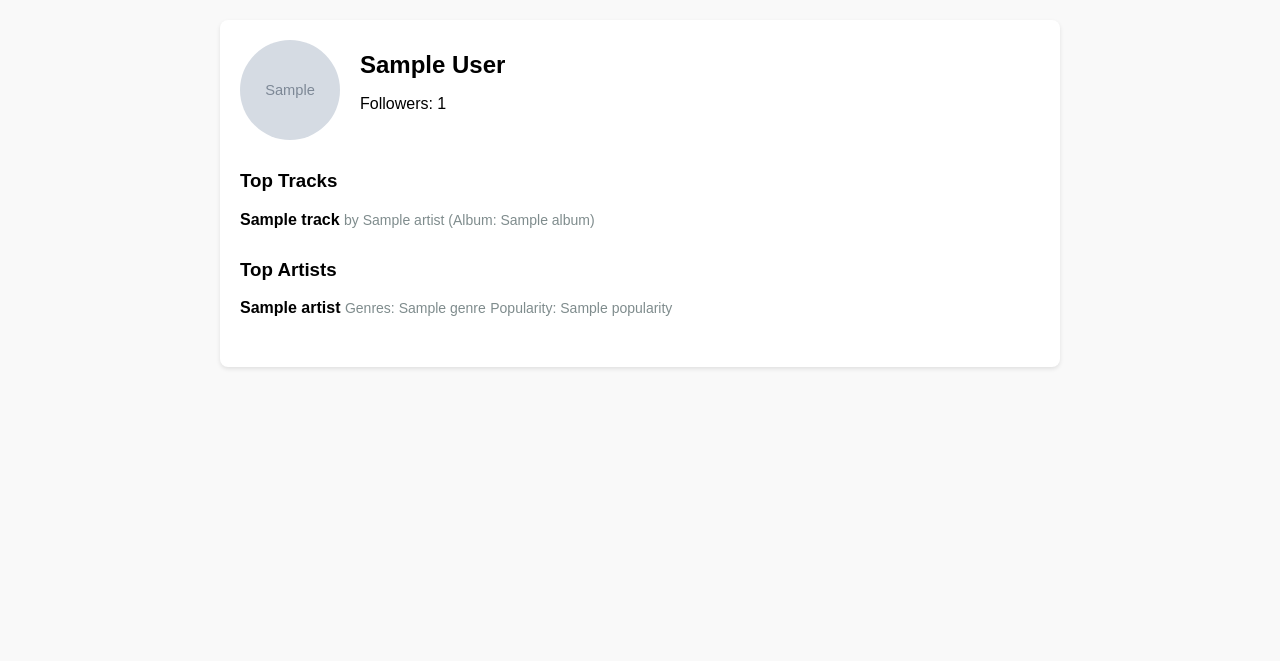
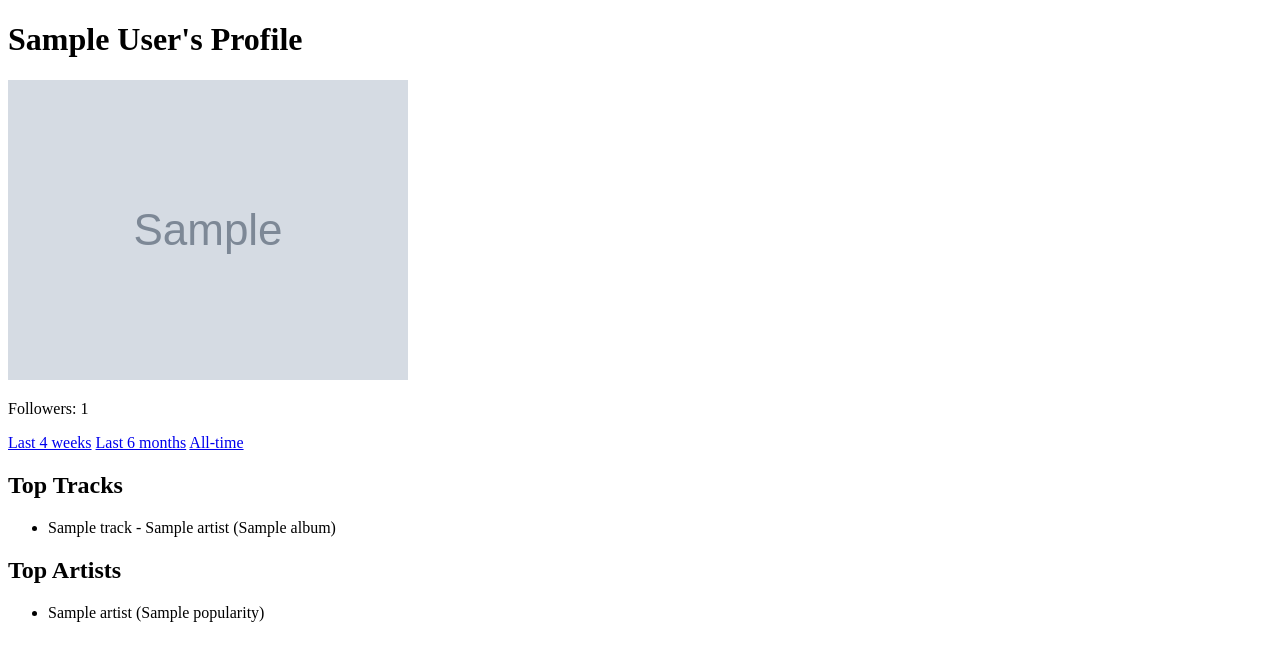
Before and after one commit to georgegmathew12/Spotify-Trends, a Flask app: template src/templates/profile.html in a window 1280 px wide. Shown: the top 661 px of the page. Run offline with Flask 3, Linux system fonts and the light colour scheme; the template is opened without the code that fills it: most values are stand-ins (such as "Sample title", 1, 10 or a date in 2020); grey boxes marked "Sample" are stand-in pictures.

Commit message:
Updated profile and removed unneccessary endpoints

```diff
--- a/src/app.py
+++ b/src/app.py
@@ -2,54 +2,28 @@ import sys
 import os
 sys.path.append(os.path.abspath(os.path.join(os.path.dirname(__file__), '..')))
 
-from flask import Flask, render_template
+from flask import Flask, render_template, request
 from config import Config
 from database import db
 from models import Artist, Album, Track
-from data_collection import sp, get_user_playlists, get_user_saved_tracks, get_user_info
+from data_collection import sp, get_user_info
 
 def create_app():
     app = Flask(__name__)
     app.config.from_object('config.Config')
-
     db.init_app(app)
-
     with app.app_context():
         db.create_all()
-
     return app
 
 app = create_app()
 
-@app.route('/')
+@app.route('/', methods=['GET', 'POST'])
 def user_info():
     try:
-        user_info = get_user_info()
-        return render_template('profile.html', user_info=user_info)
-    except Exception as e:
-        return f'Error: {e}'
-
-@app.route('/playlists')
-def playlists():
-    try:
-        playlists = get_user_playlists()
-        return render_template('playlists.html', playlists=playlists)
-    except Exception as e:
-        return f'Error: {e}'
-
-@app.route('/saved_tracks')
-def saved_tracks():
-    try:
-        tracks = get_user_saved_tracks()
-        return render_template('saved_tracks.html', tracks=tracks)
-    except Exception as e:
-        return f'Error: {e}'
-
-@app.route('/top_tracks')
-def top_tracks():
-    try:
-        top_tracks = get_user_top_tracks()
-        return render_template('top_tracks.html', top_tracks=top_tracks)
+        time_range = request.args.get('time_range', 'short_term')
+        user_info = get_user_info(time_range)
+        return render_template('profile.html', user_info=user_info, time_range=time_range)
     except Exception as e:
         return f'Error: {e}'
 
--- a/src/data_collection.py
+++ b/src/data_collection.py
@@ -15,35 +15,7 @@ auth_manager = SpotifyOAuth(
 )
 sp = spotipy.Spotify(auth_manager=auth_manager)
 
-def get_user_playlists(limit=20):
-    """Get user's playlists"""
-    user = sp.current_user()
-    user_id = user['id']
-    results = sp.user_playlists(user=user_id, limit=limit)
-    playlists = [
-        {
-            'name': item['name'],
-            'description': item['description'],
-            'url': item['external_urls']['spotify']
-        }
-        for item in results['items']
-    ]
-    return playlists
-
-def get_user_saved_tracks(limit=20):
-    """Get user's saved tracks"""
-    results = sp.current_user_saved_tracks(limit=limit)
-    tracks = [
-        {
-            'name': item['track']['name'],
-            'artist': item['track']['artists'][0]['name'],
-            'album': item['track']['album']['name']
-        }
-        for item in results['items']
-    ]
-    return tracks
-
-def get_user_info():
+def get_user_info(time_range='short_term'):
     """ Get user's information"""
     user = sp.current_user()
     user_profile = {
@@ -51,8 +23,8 @@ def get_user_info():
         'profile_image':user['images'][0]['url'] if user.get('images') else None,
         'follower_count':user['followers']['total'],
     }
-    top_tracks = get_user_top_tracks()
-    top_artists = get_user_top_artists()
+    top_tracks = get_user_top_tracks(time_range)
+    top_artists = get_user_top_artists(time_range)
     user_info = {
         'user':user_profile,
         'top_tracks':top_tracks,
@@ -60,9 +32,9 @@ def get_user_info():
     }
     return user_info
 
-def get_user_top_tracks(limit=20):
+def get_user_top_tracks(time_range='short_term', limit=20):
     """Get user's top tracks"""
-    results = sp.current_user_top_tracks(limit=limit)
+    results = sp.current_user_top_tracks(time_range=time_range, limit=limit)
     top_tracks = [
         {
             'name': item['name'],
@@ -73,9 +45,9 @@ def get_user_top_tracks(limit=20):
     ]
     return top_tracks
 
-def get_user_top_artists(limit=20):
+def get_user_top_artists(time_range='short_term', limit=20):
     """Get user's top artists"""
-    results = sp.current_user_top_artists(limit=limit)
+    results = sp.current_user_top_artists(time_range=time_range, limit=limit)
     top_artists = [
         {
             'name': item['name'],
--- a/src/templates/profile.html
+++ b/src/templates/profile.html
@@ -4,85 +4,36 @@
     <meta charset="UTF-8">
     <meta name="viewport" content="width=device-width, initial-scale=1.0">
     <title>User Profile</title>
-    <style>
-        body {
-            font-family: Arial, sans-serif;
-            margin: 20px;
-            background-color: #f9f9f9;
-        }
-        .container {
-            max-width: 800px;
-            margin: 0 auto;
-            background: #fff;
-            padding: 20px;
-            border-radius: 8px;
-            box-shadow: 0 2px 4px rgba(0, 0, 0, 0.1);
-        }
-        .user-profile, .top-section {
-            margin-bottom: 30px;
-        }
-        .profile-header {
-            display: flex;
-            align-items: center;
-            margin-bottom: 20px;
-        }
-        .profile-header img {
-            border-radius: 50%;
-            width: 100px;
-            height: 100px;
-            margin-right: 20px;
-        }
-        .profile-header h2 {
-            margin: 0;
-        }
-        .track, .artist {
-            margin-bottom: 15px;
-        }
-        .track span, .artist span {
-            font-size: 16px;
-            font-weight: bold;
-        }
-        .track small, .artist small {
-            font-size: 14px;
-            color: #7f8c8d;
-        }
-    </style>
 </head>
 <body>
-    <div class="container">
-        <!-- User Profile Section -->
-        <div class="user-profile">
-            <div class="profile-header">
-                <img src="{{ user_info.user.profile_image }}" alt="Profile Image">
-                <div>
-                    <h2>{{ user_info.user.display_name }}</h2>
-                    <p>Followers: {{ user_info.user.follower_count }}</p>
-                </div>
-            </div>
-        </div>
+    <h1>{{ user_info['user']['display_name'] }}'s Profile</h1>
 
-        <!-- Top Tracks Section -->
-        <div class="top-section">
-            <h3>Top Tracks</h3>
-            {% for track in user_info.top_tracks %}
-            <div class="track">
-                <span>{{ track.name }}</span>
-                <small>by {{ track.artist }} (Album: {{ track.album }})</small>
-            </div>
-            {% endfor %}
-        </div>
+    <div>
+        <img src="{{ user_info['user']['profile_image'] }}" alt="Profile Image">
+        <p>Followers: {{ user_info['user']['follower_count'] }}</p>
+    </div>
 
-        <!-- Top Artists Section -->
-        <div class="top-section">
-            <h3>Top Artists</h3>
-            {% for artist in user_info.top_artists %}
-            <div class="artist">
-                <span>{{ artist.name }}</span>
-                <small>Genres: {{ artist.genres | join(', ') }}</small>
-                <small>Popularity: {{ artist.popularity }}</small>
-            </div>
-            {% endfor %}
-        </div>
+    <!-- Time range selection buttons -->
+    <div>
+        <a href="/?time_range=short_term" class="btn {{ 'selected' if time_range == 'short_term' else '' }}">Last 4 weeks</a>
+        <a href="/?time_range=medium_term" class="btn {{ 'selected' if time_range == 'medium_term' else '' }}">Last 6 months</a>
+        <a href="/?time_range=long_term" class="btn {{ 'selected' if time_range == 'long_term' else '' }}">All-time</a>
     </div>
+
+    <!-- Display top tracks -->
+    <h2>Top Tracks</h2>
+    <ul>
+        {% for track in user_info['top_tracks'] %}
+            <li>{{ track['name'] }} - {{ track['artist'] }} ({{ track['album'] }})</li>
+        {% endfor %}
+    </ul>
+
+    <!-- Display top artists -->
+    <h2>Top Artists</h2>
+    <ul>
+        {% for artist in user_info['top_artists'] %}
+            <li>{{ artist['name'] }} ({{ artist['popularity'] }})</li>
+        {% endfor %}
+    </ul>
 </body>
 </html>
```
Also changed, not shown: src/templates/playlists.html (deleted, +0 -20 lines), src/templates/saved_tracks.html (deleted, +0 -56 lines).
